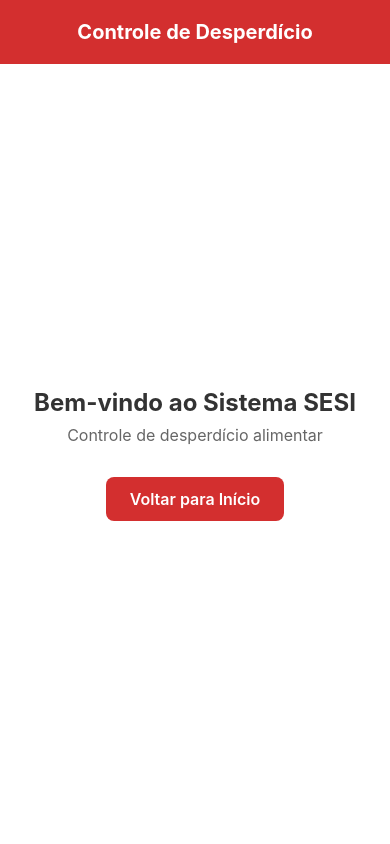
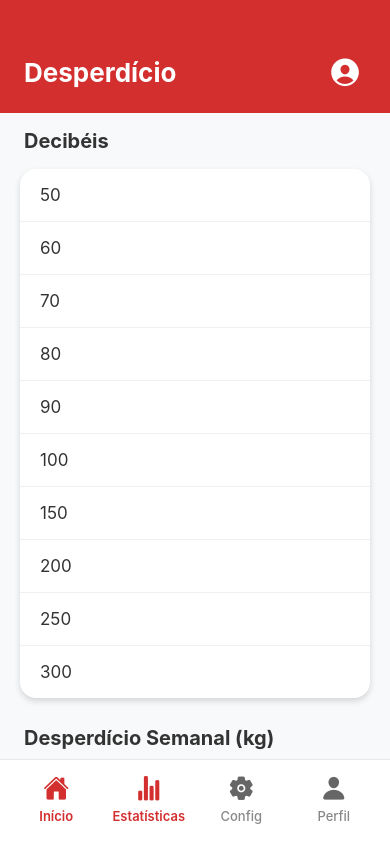
Before and after one commit to Vini-cods/sesi, a React Native app: screen /TelaDesperdicio in a window 390 px wide. Built offline with nearby package versions, Linux system fonts and the light colour scheme.

Commit message:
Enhance TelaDesperdicioScreen: add bar graphs for waste and decibel data, improve layout and styling, and implement navigation bar

```diff
--- a/TelaDesperdicioScreen.js
+++ b/TelaDesperdicioScreen.js
@@ -1,24 +1,129 @@
 import React from 'react';
-import { View, Text, StyleSheet, StatusBar, TouchableOpacity } from 'react-native';
+import { View, Text, StyleSheet, StatusBar, TouchableOpacity, ScrollView, Dimensions } from 'react-native';
+import { Ionicons } from '@expo/vector-icons';
+
+const { width: screenWidth, height: screenHeight } = Dimensions.get('window');
 
 const TelaDesperdicioScreen = ({ navigation }) => {
+    const decibeis = [50, 60, 70, 80, 90, 100, 150, 200, 250, 300];
+
+    // Dados fictícios para os gráficos
+    const dadosDesperdicio = [
+        { dia: 'Seg', valor: 20 },
+        { dia: 'Ter', valor: 35 },
+        { dia: 'Qua', valor: 28 },
+        { dia: 'Qui', valor: 42 },
+        { dia: 'Sex', valor: 30 },
+    ];
+
+    const dadosDecibeis = [
+        { hora: '08:00', valor: 55 },
+        { hora: '10:00', valor: 78 },
+        { hora: '12:00', valor: 85 },
+        { hora: '14:00', valor: 52 },
+        { hora: '16:00', valor: 80 },
+    ];
+
+    const renderBarGraph = (dados, cor) => {
+        const maxValor = Math.max(...dados.map(item => item.valor));
+
+        return (
+            <View style={styles.graphContainer}>
+                {dados.map((item, index) => (
+                    <View key={index} style={styles.barContainer}>
+                        <View style={styles.barWrapper}>
+                            <View
+                                style={[
+                                    styles.bar,
+                                    {
+                                        height: `${(item.valor / maxValor) * 80}%`,
+                                        backgroundColor: cor
+                                    }
+                                ]}
+                            />
+                        </View>
+                        <Text style={styles.barLabel}>{item.dia || item.hora}</Text>
+                    </View>
+                ))}
+            </View>
+        );
+    };
+
     return (
         <View style={styles.container}>
             <StatusBar barStyle="light-content" backgroundColor="#D32F2F" />
 
+            {/* Header com ícone de perfil */}
             <View style={styles.header}>
-                <Text style={styles.title}>Controle de Desperdício</Text>
+                <Text style={styles.title}>Desperdício</Text>
+                <TouchableOpacity style={styles.profileButton}>
+                    <Ionicons name="person-circle" size={34} color="#FFFFFF" />
+                </TouchableOpacity>
             </View>
 
-            <View style={styles.content}>
-                <Text style={styles.welcomeText}>Bem-vindo ao Sistema SESI</Text>
-                <Text style={styles.subtitle}>Controle de desperdício alimentar</Text>
+            <ScrollView
+                style={styles.content}
+                showsVerticalScrollIndicator={false}
+                contentContainerStyle={styles.scrollContent}
+            >
 
-                <TouchableOpacity
-                    style={styles.button}
-                    onPress={() => navigation.navigate('Inicio')}
-                >
-                    <Text style={styles.buttonText}>Voltar para Início</Text>
+                {/* Seção Decibéis */}
+                <View style={styles.section}>
+                    <Text style={styles.sectionTitle}>Decibéis</Text>
+
+                    <View style={styles.decibeisList}>
+                        {decibeis.map((decibel, index) => (
+                            <View key={index} style={[
+                                styles.decibelItem,
+                                index === decibeis.length - 1 && styles.decibelItemLast
+                            ]}>
+                                <Text style={styles.decibelText}>{decibel}</Text>
+                            </View>
+                        ))}
+                    </View>
+                </View>
+
+                {/* Gráfico de Desperdício */}
+                <View style={styles.section}>
+                    <Text style={styles.sectionTitle}>Desperdício Semanal (kg)</Text>
+                    <View style={styles.graphCard}>
+                        {renderBarGraph(dadosDesperdicio, '#D32F2F')}
+                    </View>
+                </View>
+
+                {/* Gráfico de Decibéis do Refeitório */}
+                <View style={styles.section}>
+                    <Text style={styles.sectionTitle}>Decibéis do Refeitório</Text>
+                    <View style={styles.graphCard}>
+                        {renderBarGraph(dadosDecibeis, '#4CAF50')}
+                    </View>
+                </View>
+
+                {/* Espaço extra para evitar que o conteúdo fique muito próximo da barra inferior */}
+                <View style={styles.bottomSpacer} />
+
+            </ScrollView>
+
+            {/* Barra inferior de navegação */}
+            <View style={styles.bottomNav}>
+                <TouchableOpacity style={styles.navItem}>
+                    <Ionicons name="home" size={26} color="#D32F2F" />
+                    <Text style={styles.navText}>Início</Text>
+                </TouchableOpacity>
+
+                <TouchableOpacity style={styles.navItem}>
+                    <Ionicons name="stats-chart" size={26} color="#D32F2F" />
+                    <Text style={styles.navText}>Estatísticas</Text>
+                </TouchableOpacity>
+
+                <TouchableOpacity style={styles.navItem}>
+                    <Ionicons name="settings" size={26} color="#666" />
+                    <Text style={[styles.navText, styles.navTextInactive]}>Config</Text>
+                </TouchableOpacity>
+
+                <TouchableOpacity style={styles.navItem}>
+                    <Ionicons name="person" size={26} color="#666" />
+                    <Text style={[styles.navText, styles.navTextInactive]}>Perfil</Text>
                 </TouchableOpacity>
             </View>
         </View>
@@ -28,48 +133,131 @@
 const styles = StyleSheet.create({
     container: {
         flex: 1,
-        backgroundColor: '#FFFFFF',
+        backgroundColor: '#F8F9FA',
     },
     header: {
         backgroundColor: '#D32F2F',
-        paddingVertical: 20,
-        paddingHorizontal: 16,
+        paddingVertical: 18,
+        paddingHorizontal: 24,
+        paddingTop: 50, // Espaço para a status bar
+        flexDirection: 'row',
+        justifyContent: 'space-between',
         alignItems: 'center',
     },
     title: {
-        fontSize: 20,
+        fontSize: 26,
         fontWeight: 'bold',
         color: '#FFFFFF',
     },
+    profileButton: {
+        padding: 4,
+    },
     content: {
         flex: 1,
-        justifyContent: 'center',
-        alignItems: 'center',
-        paddingHorizontal: 24,
     },
-    welcomeText: {
-        fontSize: 24,
+    scrollContent: {
+        paddingHorizontal: 20,
+        paddingVertical: 16,
+    },
+    section: {
+        marginBottom: 28,
+    },
+    sectionTitle: {
+        fontSize: 20,
         fontWeight: 'bold',
         color: '#333333',
-        marginBottom: 8,
+        marginBottom: 16,
+        marginLeft: 4,
+    },
+    decibeisList: {
+        backgroundColor: '#FFFFFF',
+        borderRadius: 16,
+        padding: 0,
+        shadowColor: '#000',
+        shadowOffset: { width: 0, height: 3 },
+        shadowOpacity: 0.15,
+        shadowRadius: 6,
+        elevation: 5,
+        overflow: 'hidden',
+    },
+    decibelItem: {
+        paddingVertical: 16,
+        paddingHorizontal: 20,
+        borderBottomWidth: 1,
+        borderBottomColor: '#F0F0F0',
+    },
+    decibelItemLast: {
+        borderBottomWidth: 0,
+    },
+    decibelText: {
+        fontSize: 17,
+        color: '#333333',
+        fontWeight: '400',
+    },
+    graphCard: {
+        backgroundColor: '#FFFFFF',
+        borderRadius: 16,
+        padding: 20,
+        shadowColor: '#000',
+        shadowOffset: { width: 0, height: 3 },
+        shadowOpacity: 0.15,
+        shadowRadius: 6,
+        elevation: 5,
+    },
+    graphContainer: {
+        flexDirection: 'row',
+        justifyContent: 'space-between',
+        alignItems: 'flex-end',
+        height: 180,
+        marginTop: 12,
+    },
+    barContainer: {
+        alignItems: 'center',
+        flex: 1,
+    },
+    barWrapper: {
+        height: 140,
+        justifyContent: 'flex-end',
+        marginBottom: 10,
+    },
+    bar: {
+        width: 24,
+        borderRadius: 6,
+        minHeight: 8,
+    },
+    barLabel: {
+        fontSize: 13,
+        color: '#666',
         textAlign: 'center',
+        fontWeight: '500',
     },
-    subtitle: {
-        fontSize: 16,
-        color: '#666666',
-        marginBottom: 32,
-        textAlign: 'center',
+    bottomNav: {
+        flexDirection: 'row',
+        backgroundColor: '#FFFFFF',
+        paddingVertical: 14,
+        paddingHorizontal: 10,
+        borderTopWidth: 1,
+        borderTopColor: '#E8E8E8',
+        justifyContent: 'space-between',
+        paddingBottom: 20, // Espaço para o notch/gestures
     },
-    button: {
-        backgroundColor: '#D32F2F',
-        paddingVertical: 12,
-        paddingHorizontal: 24,
-        borderRadius: 8,
+    navItem: {
+        alignItems: 'center',
+        flex: 1,
+        paddingHorizontal: 8,
     },
-    buttonText: {
-        color: '#FFFFFF',
-        fontSize: 16,
+    navText: {
+        fontSize: 13,
+        color: '#D32F2F',
+        marginTop: 6,
         fontWeight: '600',
+    },
+    navTextInactive: {
+        color: '#888',
+        fontWeight: '500',
+    },
+    bottomSpacer: {
+        height: 20,
     },
 });
 
```
